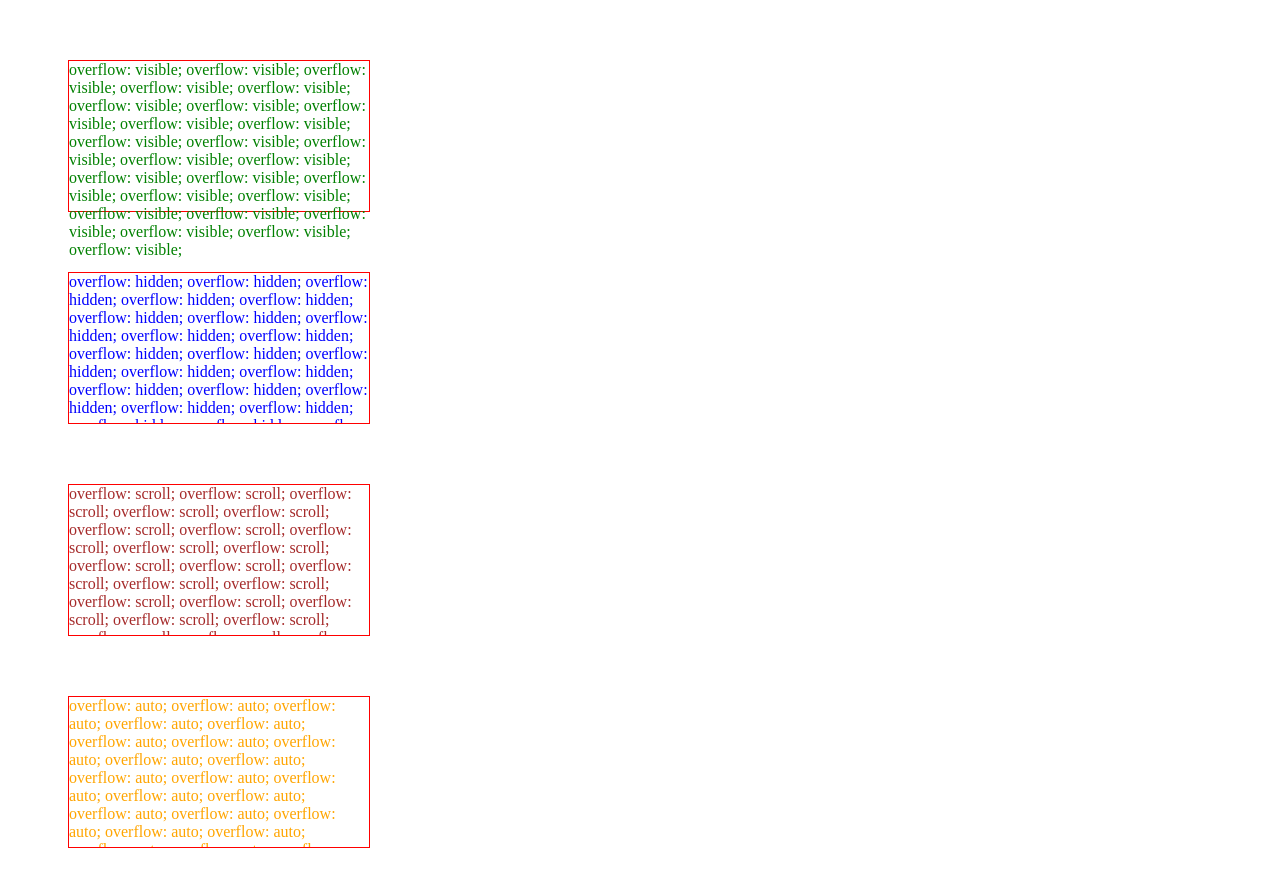
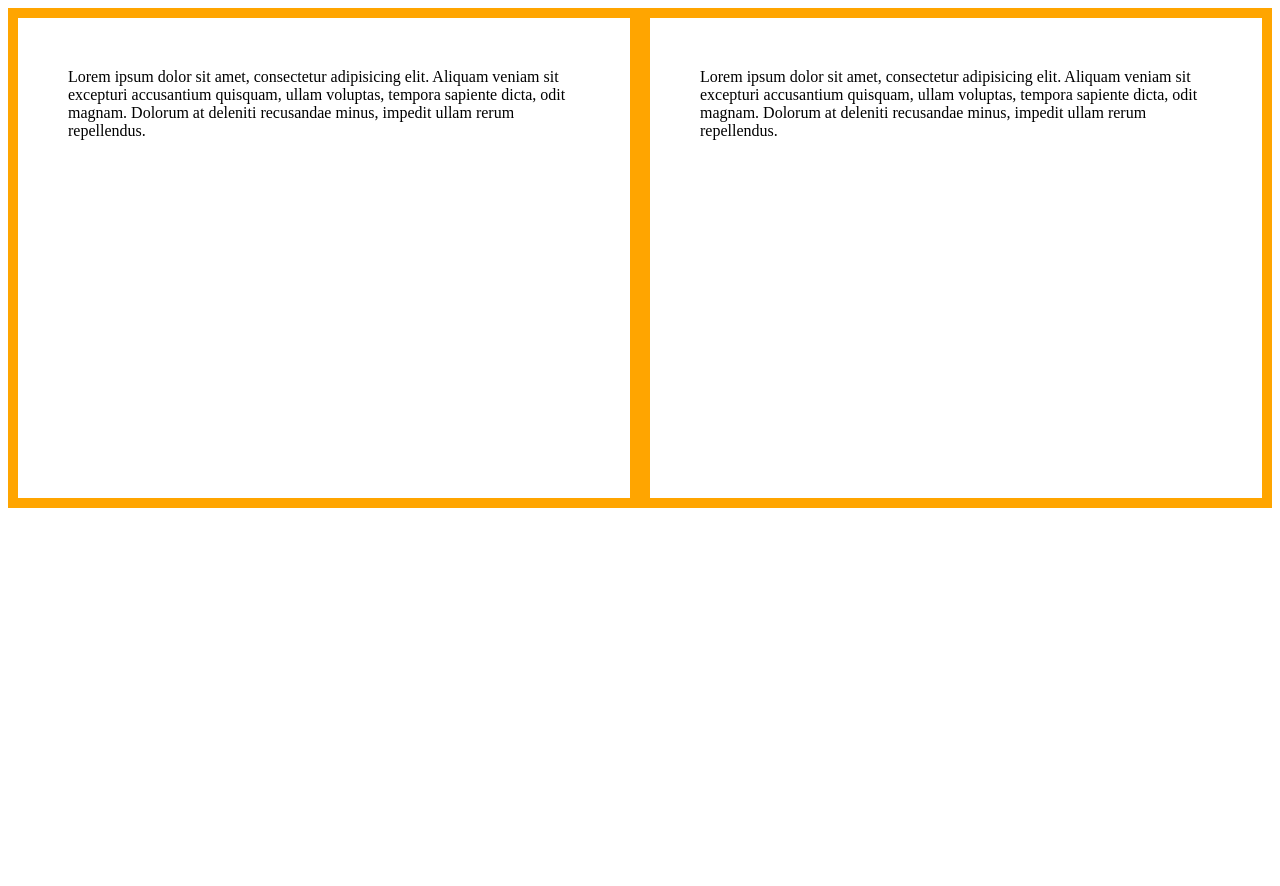
Before and after one commit to karinasm/css, a plain HTML site: page 14-rozmiar-elementu/index.html in a window 1280 px wide. After the commit the page ends 800 px from the top, so only its background shows below. Drawn offline with Linux system fonts and the light colour scheme.

Commit message:
rozmiar-elementu

```diff
--- a/14-rozmiar-elementu/css/style.css
+++ b/14-rozmiar-elementu/css/style.css
@@ -1,22 +1,15 @@
+*{
+    box-sizing: border-box;
+}
+body{
+    font-size: 0;
+}
 .box{
-    width: 300px;
-    height: 150px;
-    border: 1px solid red;
-    margin:60px;
+    font-size: 16px;
+    height: 500px;
+    width: 50%;
+    padding: 50px;
+    float: left;
+    border: 10px solid orange;
+
 }
-#visible{
-    overflow: visible;
-    color: green;
-}
-#hidden{
-    overflow: hidden;
-    color: blue;
-}
-#scroll{
-    overflow: scroll;
-    color: brown;
-}
-#auto{
-    overflow:auto;
-    color: orange;
-}
--- a/14-rozmiar-elementu/index.html
+++ b/14-rozmiar-elementu/index.html
@@ -9,20 +9,7 @@
     <link rel="stylesheet" href="css/style.css">
 </head>
 <body>
-    <div id="visible" class="box">
-        overflow: visible; overflow: visible; overflow: visible; overflow: visible; overflow: visible; overflow: visible; overflow: visible; overflow: visible; overflow: visible; overflow: visible; overflow: visible; overflow: visible; overflow: visible; overflow: visible; overflow: visible; overflow: visible; overflow: visible; overflow: visible; overflow: visible; overflow: visible; overflow: visible; overflow: visible; overflow: visible; overflow: visible; overflow: visible; overflow: visible;
-    </div>
-
-    <div id="hidden" class="box">
-        overflow: hidden; overflow: hidden; overflow: hidden; overflow: hidden; overflow: hidden; overflow: hidden; overflow: hidden; overflow: hidden; overflow: hidden; overflow: hidden; overflow: hidden; overflow: hidden; overflow: hidden; overflow: hidden; overflow: hidden; overflow: hidden; overflow: hidden; overflow: hidden; overflow: hidden; overflow: hidden; overflow: hidden; overflow: hidden; overflow: hidden; overflow: hidden; overflow: hidden; overflow: hidden; overflow: hidden; overflow: hidden;
-    </div>
-
-    <div id="scroll" class="box">
-        overflow: scroll; overflow: scroll; overflow: scroll; overflow: scroll; overflow: scroll; overflow: scroll; overflow: scroll; overflow: scroll; overflow: scroll; overflow: scroll; overflow: scroll; overflow: scroll; overflow: scroll; overflow: scroll; overflow: scroll; overflow: scroll; overflow: scroll; overflow: scroll; overflow: scroll; overflow: scroll; overflow: scroll; overflow: scroll; overflow: scroll; overflow: scroll; overflow: scroll; overflow: scroll; overflow: scroll; overflow: scroll;
-    </div>
-
-    <div id="auto" class="box">
-        overflow: auto; overflow: auto; overflow: auto; overflow: auto; overflow: auto; overflow: auto; overflow: auto; overflow: auto; overflow: auto; overflow: auto; overflow: auto; overflow: auto; overflow: auto; overflow: auto; overflow: auto; overflow: auto; overflow: auto; overflow: auto; overflow: auto; overflow: auto; overflow: auto; overflow: auto; overflow: auto; overflow: auto; overflow: auto; overflow: auto; overflow: auto; overflow: auto; overflow: auto;
-    </div>
+    <div class="box">Lorem ipsum dolor sit amet, consectetur adipisicing elit. Aliquam veniam sit excepturi accusantium quisquam, ullam voluptas, tempora sapiente dicta, odit magnam. Dolorum at deleniti recusandae minus, impedit ullam rerum repellendus.</div>
+	<div class="box">Lorem ipsum dolor sit amet, consectetur adipisicing elit. Aliquam veniam sit excepturi accusantium quisquam, ullam voluptas, tempora sapiente dicta, odit magnam. Dolorum at deleniti recusandae minus, impedit ullam rerum repellendus.</div>
 </body>
 </html>
```
